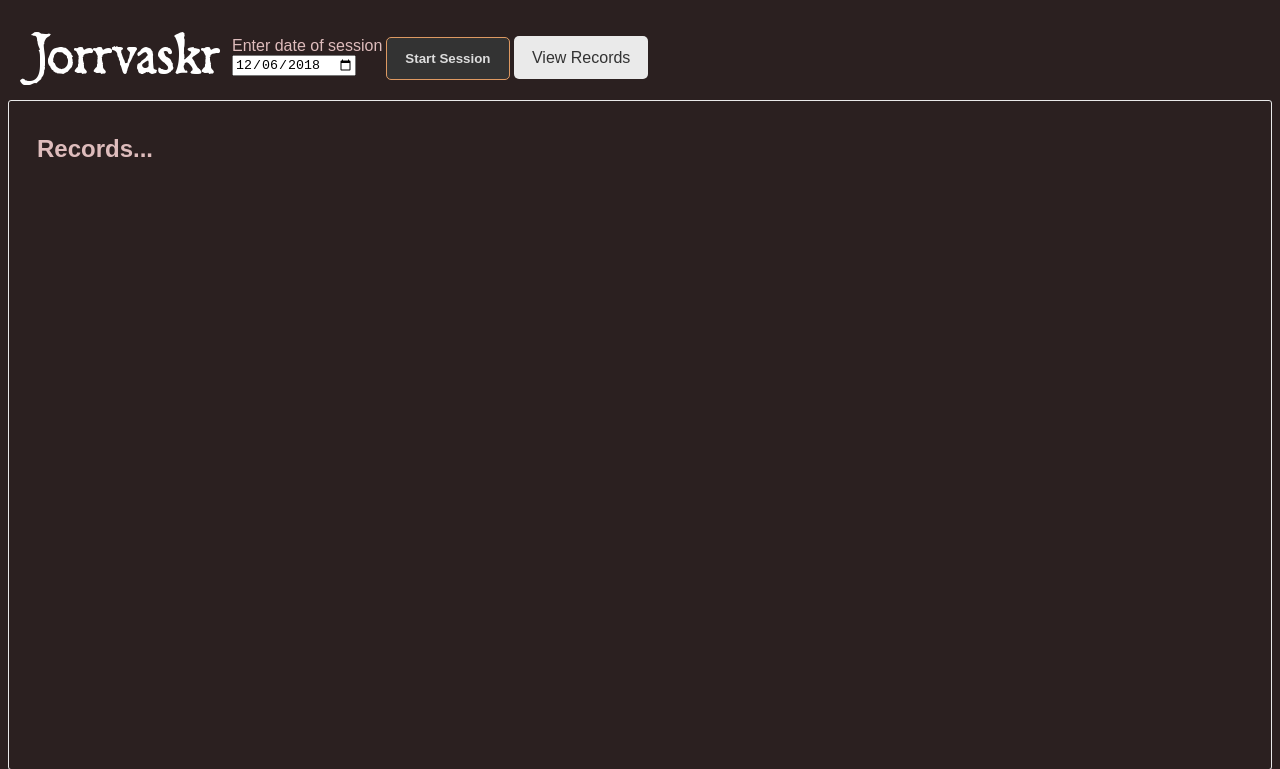
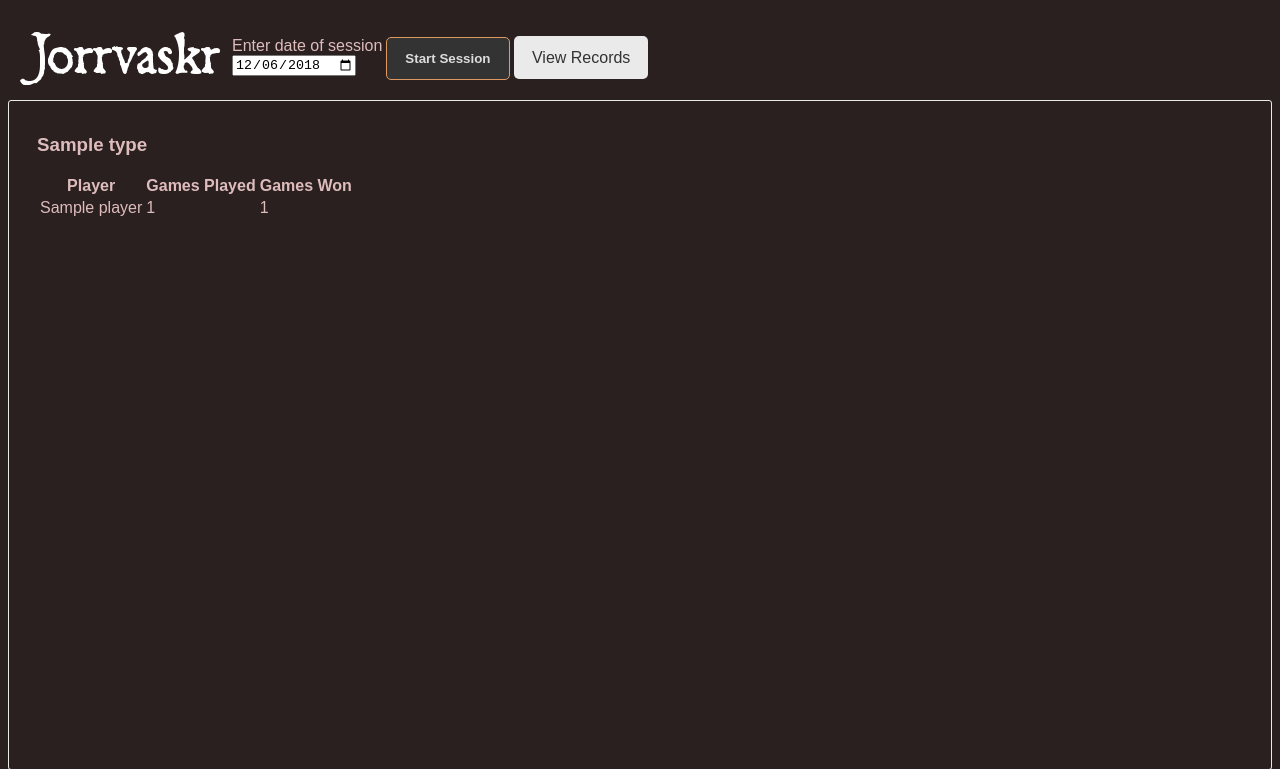
Before and after one commit to skytreader/jorrvaskr, a Flask app: page /records/view in a window 1280 px wide. Shown: the top 769 px of the page. Run offline with Flask 2, Linux system fonts and the light colour scheme; tables that the repository leaves empty hold one stand-in row (values such as "Sample post").

Commit message:
We are kinda ready for primetime!

```diff
--- a/app/controllers.py
+++ b/app/controllers.py
@@ -1,5 +1,7 @@
 from app import app, db
-from app.models import Faction, FactionTally, GameSession, GameType
+from app.models import (
+    Faction, FactionTally, GameSession, GameSessionRecord, GameType, Player
+)
 from flask import Blueprint, render_template, request
 from sqlalchemy.sql import func
 
@@ -53,4 +55,18 @@ def session_start():
 
 @bp.route("/records/view")
 def records_view():
-    return render_template("records-view.jinja")
+    game_types = db.session.query(GameType).all()
+    records_per_type = {}
+    for gt in game_types:
+        records_per_type[gt.label] = (
+            db.session.query(
+                Player.name,
+                func.sum(GameSessionRecord.games_played),
+                func.sum(GameSessionRecord.games_won)
+            ).filter(GameSession.id == GameSessionRecord.game_session_id)
+            .filter(GameSession.game_type_id == gt.id)
+            .filter(GameSessionRecord.player_id == Player.id)
+            .group_by(Player.name)
+            .all()
+        )
+    return render_template("records-view.jinja", records=records_per_type)
--- a/app/templates/index.jinja
+++ b/app/templates/index.jinja
@@ -11,7 +11,7 @@
       <table>
         <tr><th>Faction</th><th>Games Won</th></tr>
         {% for record in faction_records[game_type]: %}
-        <tr><td>{{ record[0] }}</td><td>{{ record[1] }}</td></tr>
+          <tr><td>{{ record[0] }}</td><td>{{ record[1] }}</td></tr>
         {% endfor %}
       </table>
     {% else %}
--- a/app/templates/records-view.jinja
+++ b/app/templates/records-view.jinja
@@ -3,6 +3,21 @@
 {% block title %}New Session{% endblock %}
 {% block content %}
 <div class="data-section">
-  <h2>Records...</h2>
+  {% for game_type in records: %}
+    <h3>{{ game_type }}</h3>
+    <table>
+      {% if records[game_type]: %}
+        <tr><th>Player</th><th>Games Played</th><th>Games Won</th></tr>
+        {% for player_record in records[game_type]: %}
+          <tr>
+            <td>{{ player_record[0] }}</td>
+            <td>{{ player_record[1] }}</td>
+            <td>{{ player_record[2] }}</td>
+          </tr>
+        {% endfor %}
+      {% else %}
+        <h4>Aww c'mon, no records yet. Why not play some?</h4>
+      {% endif %}
+  {% endfor %}
 </div>
 {% endblock %}
```
